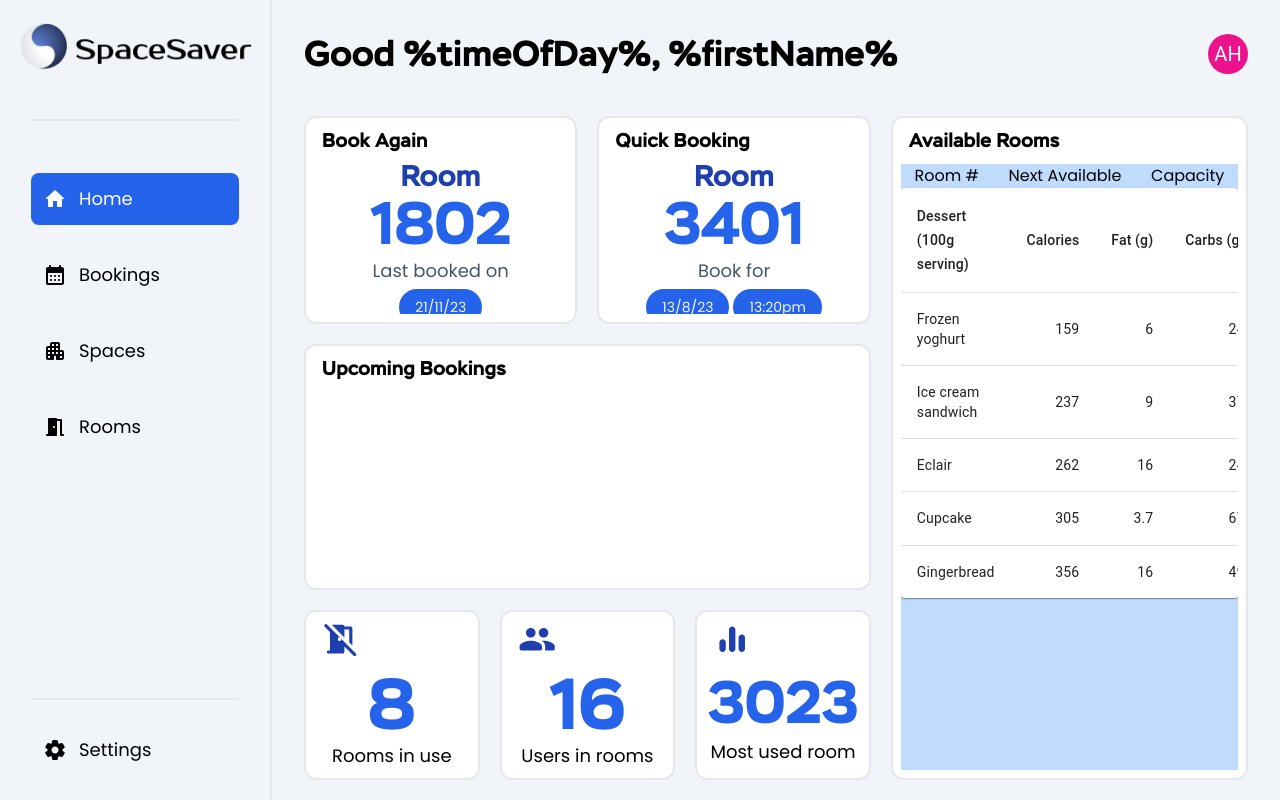
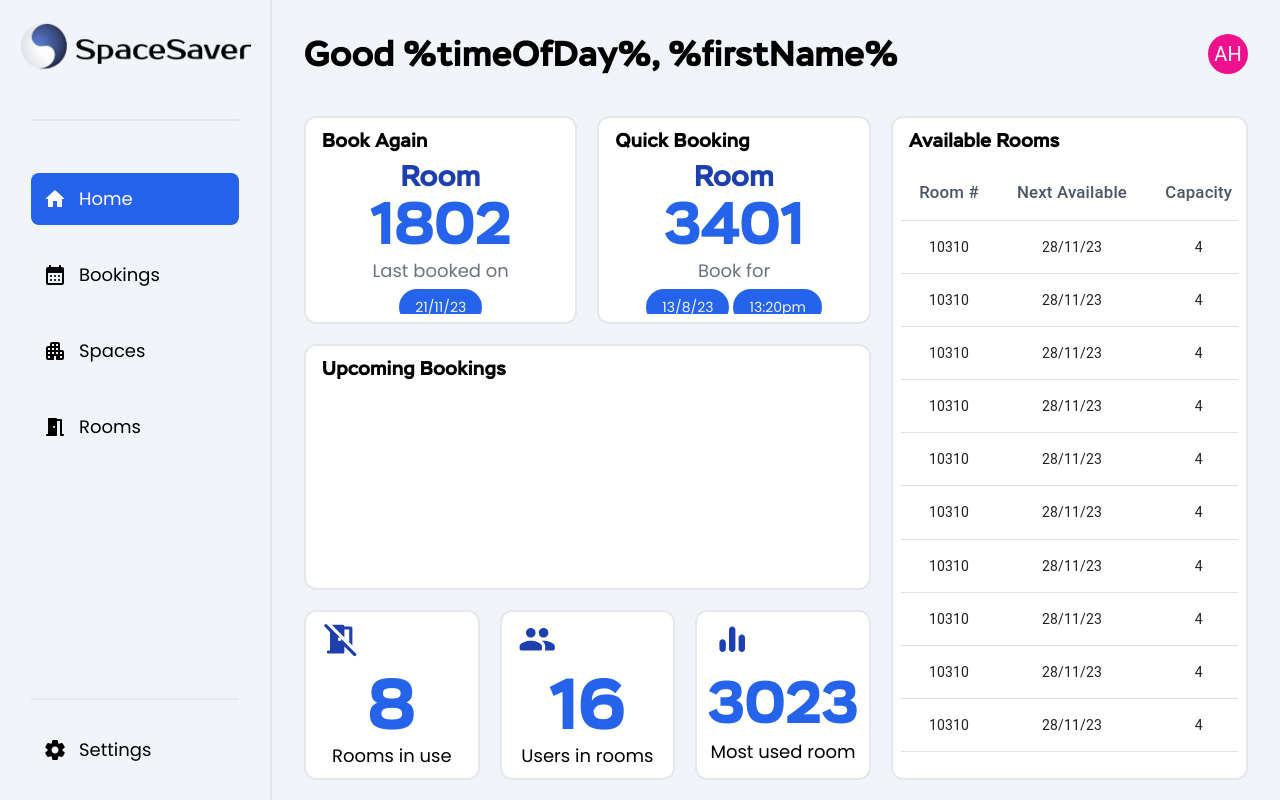
Before and after one commit to Space-Saver-Bookings/space-saver-client, a React (Vite) app: page /home in a window 1280 px wide. Built offline with nearby package versions, Linux system fonts and the light colour scheme.

Commit message:
feat: implemented available rooms list/table

```diff
--- a/src/components/dashboard/AvailableRoomTable.jsx
+++ b/src/components/dashboard/AvailableRoomTable.jsx
@@ -6,44 +6,57 @@ import TableHead from '@mui/material/TableHead';
 import TableRow from '@mui/material/TableRow';
 import Paper from '@mui/material/Paper';
 
-function createData(name, calories, fat, carbs, protein) {
-  return {name, calories, fat, carbs, protein};
+// function createData(name, calories, fat, carbs, protein) {
+//   return {name, calories, fat, carbs, protein};
+// }
+
+function createData(roomNumber, date, capacity) {
+  return {roomNumber, date, capacity};
 }
 
-const rows = [
-  createData('Frozen yoghurt', 159, 6.0, 24, 4.0),
-  createData('Ice cream sandwich', 237, 9.0, 37, 4.3),
-  createData('Eclair', 262, 16.0, 24, 6.0),
-  createData('Cupcake', 305, 3.7, 67, 4.3),
-  createData('Gingerbread', 356, 16.0, 49, 3.9),
-];
+const columns = ['Room #', 'Next Available', 'Capacity'];
+const rows = Array.from(Array(15), () => createData(10310, '28/11/23', 4));
+
+// const rows = [
+//   createData('Frozen yoghurt', 159, 6.0, 24, 4.0),
+//   createData('Ice cream sandwich', 237, 9.0, 37, 4.3),
+//   createData('Eclair', 262, 16.0, 24, 6.0),
+// ];
 
 function AvailableRoomTable() {
   return (
     <TableContainer component={Paper}>
-      <Table sx={{minWidth: 450}} aria-label="simple table">
+      <Table stickyHeader sx={{minWidth: 350}} aria-label="simple table">
         <TableHead>
           <TableRow>
-            <TableCell>Dessert (100g serving)</TableCell>
-            <TableCell align="right">Calories</TableCell>
-            <TableCell align="right">Fat&nbsp;(g)</TableCell>
-            <TableCell align="right">Carbs&nbsp;(g)</TableCell>
-            <TableCell align="right">Protein&nbsp;(g)</TableCell>
+            {columns.map((column) => (
+              <TableCell
+                key={column}
+                align="center"
+                sx={{
+                  color: 'rgb(75 85 99)',
+                  fontSize: '1.05rem',
+                }}
+              >
+                {column}
+              </TableCell>
+            ))}
           </TableRow>
         </TableHead>
         <TableBody>
           {rows.map((row) => (
             <TableRow
               key={row.name}
-              sx={{'&:last-child td, &:last-child th': {border: 0}}}
+              sx={{
+                '&:last-child td, &:last-child th': {border: 0},
+              }}
             >
-              <TableCell component="th" scope="row">
+              {/* <TableCell component="th" scope="row">
                 {row.name}
-              </TableCell>
-              <TableCell align="right">{row.calories}</TableCell>
-              <TableCell align="right">{row.fat}</TableCell>
-              <TableCell align="right">{row.carbs}</TableCell>
-              <TableCell align="right">{row.protein}</TableCell>
+              </TableCell> */}
+              <TableCell align="center">{row.roomNumber}</TableCell>
+              <TableCell align="center">{row.date}</TableCell>
+              <TableCell align="center">{row.capacity}</TableCell>
             </TableRow>
           ))}
         </TableBody>
--- a/src/features/dashboard/AvailableRoom.jsx
+++ b/src/features/dashboard/AvailableRoom.jsx
@@ -2,12 +2,12 @@ import AvailableRoomTable from "../../components/dashboard/AvailableRoomTable";
 
 function AvailableRoom() {
     return (
-      <section className="h-full bg-blue-200">
-        <div className="flex justify-evenly gap-4">
+      <section className="h-full">
+        {/* <div className="flex justify-evenly gap-4">
           <p>Room #</p>
           <p>Next Available</p>
           <p>Capacity</p>
-        </div>
+        </div> */}
 
         {/* <div className="flex justify-between px-5 mt-2">
           <p>10310</p>
--- a/src/features/dashboard/Book.jsx
+++ b/src/features/dashboard/Book.jsx
@@ -9,7 +9,7 @@ function Book({roomNumber, date, time, isBookFor}) {
       <p className="font-coplette text-blue-600 text-3xl sm:text-4xl md:text-6xl">
         {roomNumber}
       </p>
-      <p className="mb-1 mt-[.2rem] text-lg text-slate-600">
+      <p className="mb-1 mt-[.2rem] text-lg text-gray-500">
         {isBookFor ? 'Book for' : 'Last booked on'}
       </p>
       <div className={`text-sm ${isBookFor ? 'flex gap-1' : ''}`}>
--- a/src/index.css
+++ b/src/index.css
@@ -5,6 +5,11 @@
 @font-face {
   font-family: 'Coplette';
   src: url(./assets/fonts/coplette-webfont.woff) format('woff');
+}
+
+::-webkit-scrollbar {
+  width: 0; /* Remove scrollbar space */
+  background: transparent; /* Optional: just make scrollbar invisible */
 }
 
 body {
```
